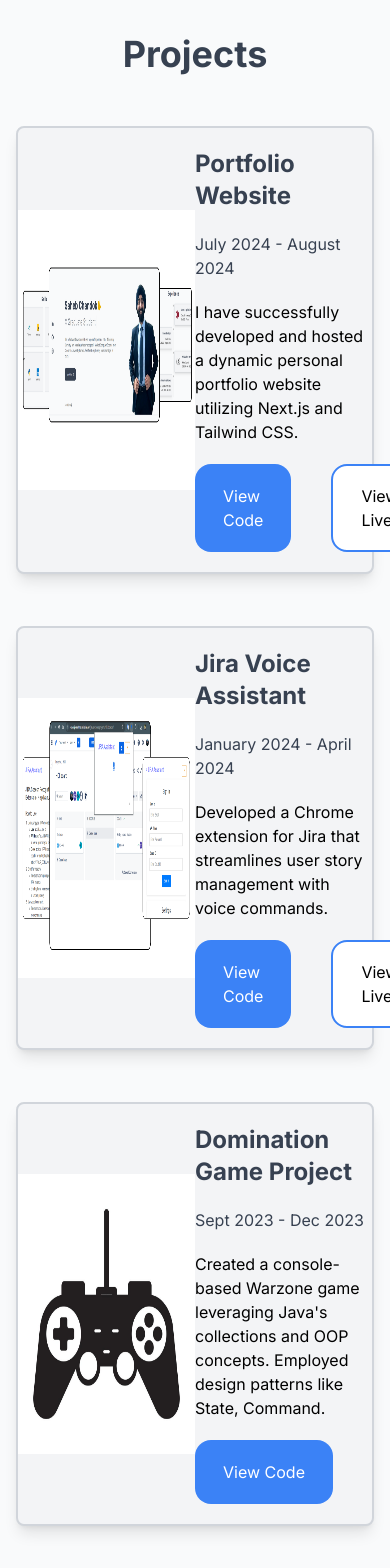
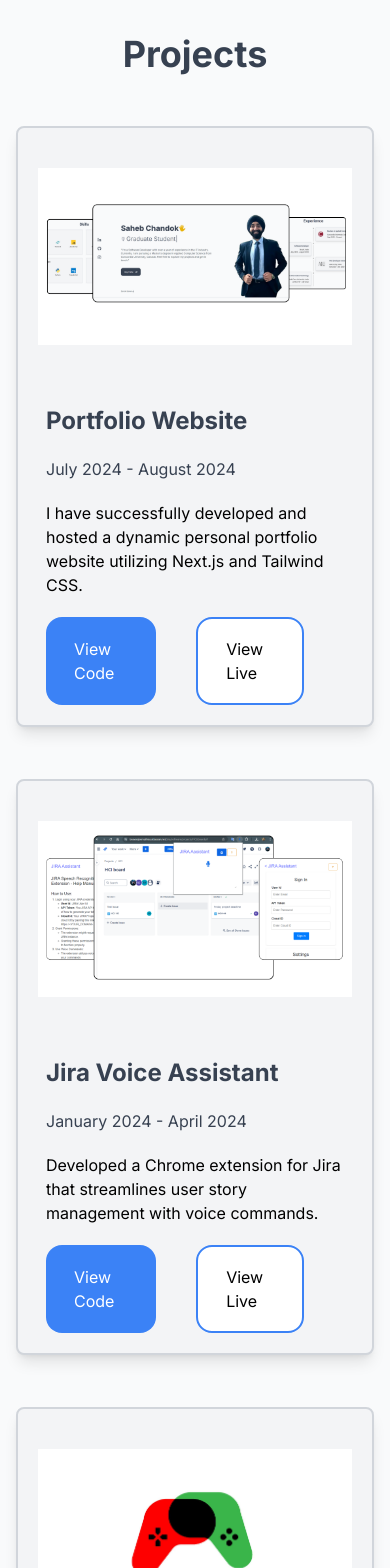
Before and after one commit to SahebChandok/portfolio, a Next.js app: page / in a window 390 px wide. Shown: the part 4120-5688 px from the top of the page. Built offline with nearby package versions, Linux system fonts and the light colour scheme.

Commit message:
Made projects page responsive

```diff
--- a/src/components/projects.tsx
+++ b/src/components/projects.tsx
@@ -7,11 +7,11 @@ const Projects = () => {
             <div className='container mx-auto px-4 pt-16 pb-24 mb-10 mt-30 border-b-2 border-gray-200 max-w-[1679px]'>
                 <h2 className="text-4xl font-bold text-center mb-8 text-gray-700">Projects</h2>
                 <div className='grid grid-cols-1 lg:grid-cols-2 gap-8'>
-                    <div className='max-w-[1100px] mx-auto flex bg-gray-100 rounded-lg border-gray-300 border-2 mt-5 hover:shadow-2xl transition-shadow duration-300 shadow-lg'>
-                        <div className='w-1/2 flex items-center'>
-                            <Image src="/portfolio.png" alt="Not Found" width={500} height={700} className="w-[320px] h-[280px] mx-auto" />
+                    <div className='max-w-[1100px] mx-auto flex flex-col lg:flex-row bg-gray-100 rounded-lg border-gray-300 border-2 mt-5 hover:shadow-2xl transition-shadow duration-300 shadow-lg'>
+                        <div className='w-full flex items-center'>
+                            <Image src="/portfolio.png" alt="Not Found" width={1200} height={1200} className="px-5 py-10 lg:py-1" />
                         </div>
-                        <div className='w-1/2'>
+                        <div className='w-full px-7'>
                             <h1 className='text-gray-700 font-bold text-2xl mt-5'>Portfolio Website</h1>
                             <p className='text-gray-700 py-5'>July 2024 - August 2024</p>
 
@@ -24,11 +24,11 @@ const Projects = () => {
 
                     </div>
 
-                    <div className='max-w-[1100px] mx-auto flex bg-gray-100 rounded-lg border-gray-300 border-2 mt-5 hover:shadow-2xl transition-shadow duration-300 shadow-lg '>
-                        <div className='w-1/2 flex items-center'>
-                            <Image src="/jira.png" alt="Not Found" width={500} height={700} className="w-[320px] h-[280px] mx-auto" />
+                    <div className='max-w-[1100px] mx-auto flex flex-col lg:flex-row bg-gray-100 rounded-lg border-gray-300 border-2 mt-5 hover:shadow-2xl transition-shadow duration-300 shadow-lg '>
+                        <div className='w-full flex items-center'>
+                            <Image src="/jira.png" alt="Not Found" width={1200} height={1200} className="px-5 py-10 lg:py-1" />
                         </div>
-                        <div className='w-1/2'>
+                        <div className='w-full px-7'>
                             <h1 className='text-gray-700 font-bold text-2xl mt-5'>Jira Voice Assistant</h1>
                             <p className='text-gray-700 py-5'>January 2024 - April 2024</p>
 
@@ -41,11 +41,11 @@ const Projects = () => {
 
                     </div>
 
-                    <div className='max-w-[1100px] mx-auto flex bg-gray-100 rounded-lg border-gray-300 border-2 mt-5 hover:shadow-2xl transition-shadow duration-300 shadow-lg'>
-                        <div className='w-1/2 flex items-center'>
-                            <Image src="/console.jpg" alt="Not Found" width={500} height={700} className="w-[320px] h-[280px] mx-auto" />
+                    <div className='max-w-[1100px] mx-auto flex flex-col lg:flex-row bg-gray-100 rounded-lg border-gray-300 border-2 mt-5 hover:shadow-2xl transition-shadow duration-300 shadow-lg'>
+                        <div className='w-full flex items-center'>
+                            <Image src="/image.png" alt="Not Found" width={1200} height={1200} className="px-5 py-10 lg:py-1" />
                         </div>
-                        <div className='w-1/2'>
+                        <div className='w-full px-7'>
                             <h1 className='text-gray-700 font-bold text-2xl mt-5'>Domination Game Project</h1>
                             <p className='text-gray-700 py-5'>Sept 2023 - Dec 2023</p>
 
@@ -57,11 +57,11 @@ const Projects = () => {
 
                     </div>
 
-                    <div className='max-w-[1100px] mx-auto flex bg-gray-100 rounded-lg border-gray-300 border-2 mt-5 hover:shadow-2xl transition-shadow duration-300 shadow-lg'>
-                        <div className='w-1/2 flex items-center'>
-                            <Image src="/IEEE-Logo.jpg" alt="Not Found" width={500} height={700} className="w-[320px] h-[280px] mx-auto" />
+                    <div className='max-w-[1100px] mx-auto flex flex-col lg:flex-row bg-gray-100 rounded-lg border-gray-300 border-2 mt-5 hover:shadow-2xl transition-shadow duration-300 shadow-lg'>
+                        <div className='w-full flex items-center'>
+                            <Image src="/IEEE-Logo.jpg" alt="Not Found" width={1200} height={1200} className="px-5 py-10 lg:py-1" />
                         </div>
-                        <div className='w-1/2'>
+                        <div className='w-full px-7'>
                             <h1 className='text-gray-700 font-bold text-2xl mt-5'>Cyber attack detection using ML</h1>
                             <p className='text-gray-700 py-5'>January 2024 - April 2024</p>
 
```
Also changed, not shown: public/console.png (added), public/image.png (added).
